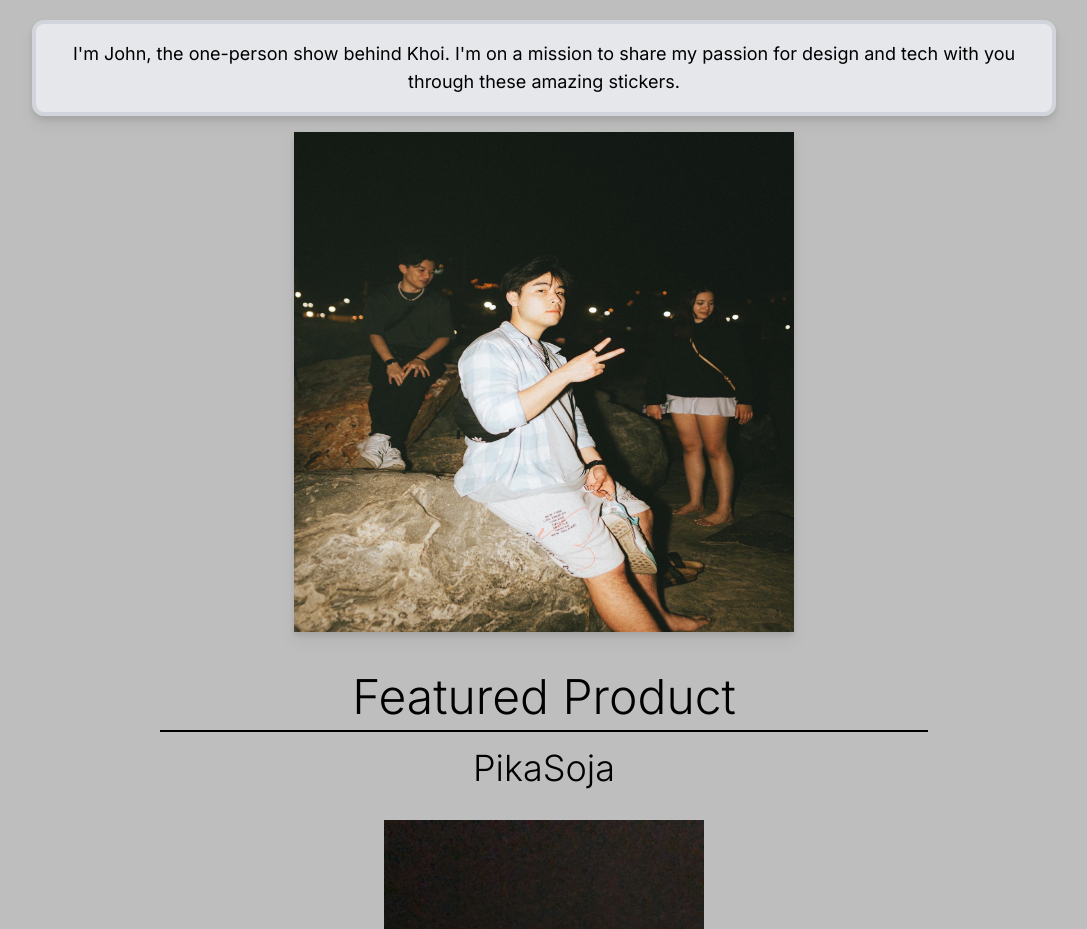
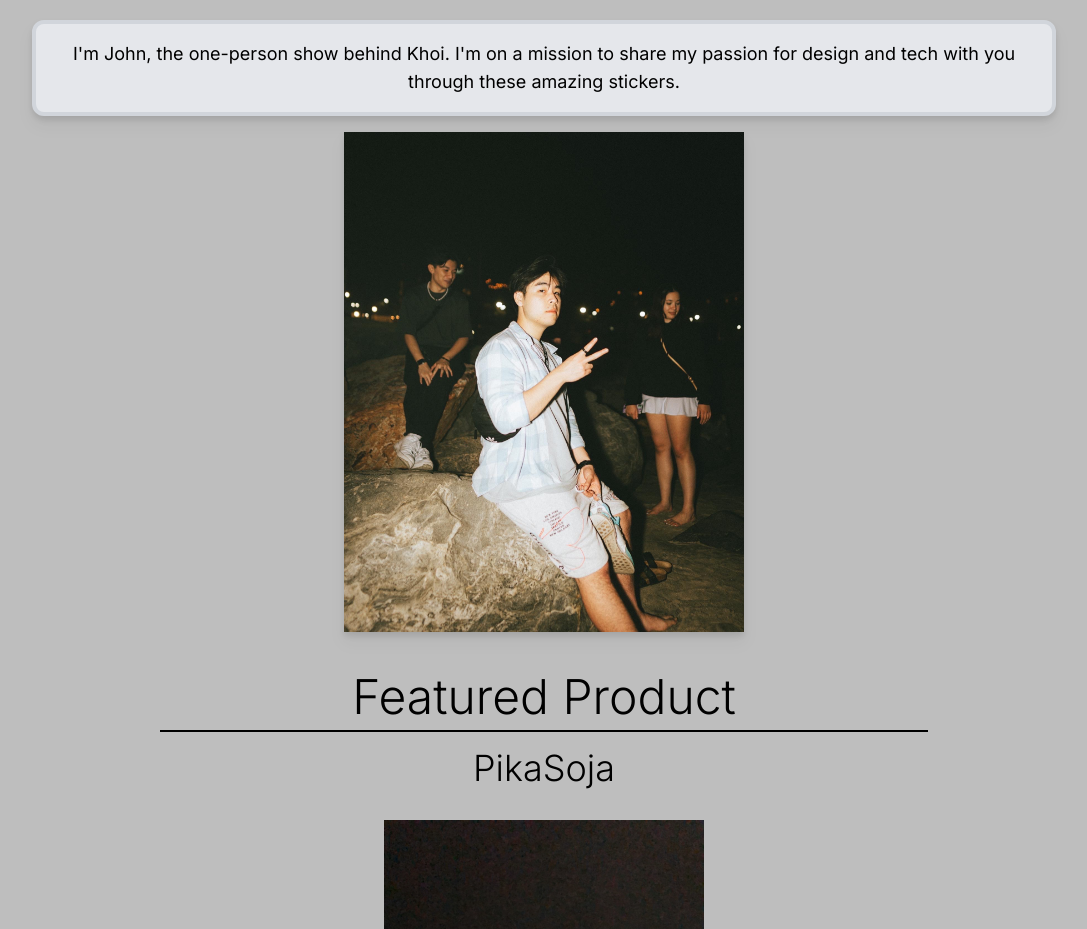
Before and after one commit to JHoangUC/webstore, a Next.js app: page / in a window 1280 px wide. Shown: the part 1040-1969 px from the top of the page, without its empty margins (96-1183 px from the left). Built offline with nearby package versions, Linux system fonts and the light colour scheme.

Commit message:
Test 2
Test 2 Vercel Image

```diff
--- a/src/app/components/AboutSection.jsx
+++ b/src/app/components/AboutSection.jsx
@@ -99,12 +99,9 @@ const AboutSection = () => {
 
 				<Image
 					src={"/images/khoi.jpg"}
-					// objectFit="contain"
-					// fill={true}
-					width={0}
-					height={0}
-					sizes="100%"
-					style={{ width:"100%", height: "100%" }}
+					objectFit="contain"
+					fill={true}
+
 				/>
 
 			</div>
```
